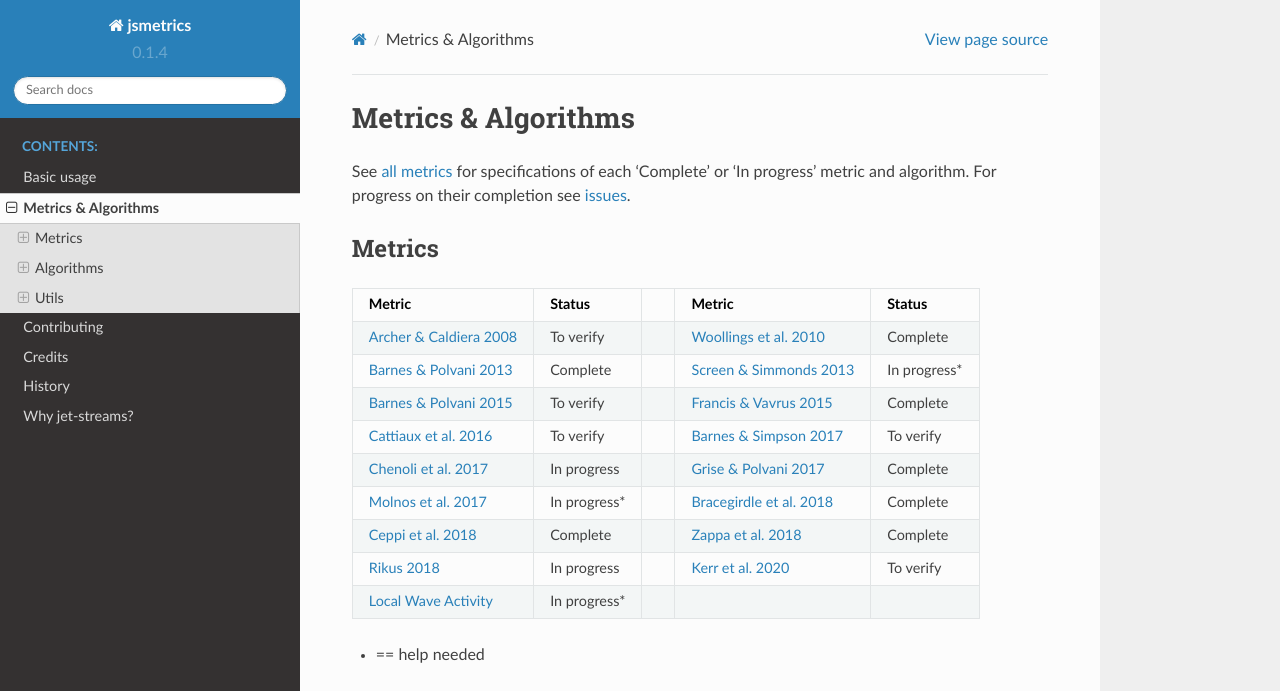
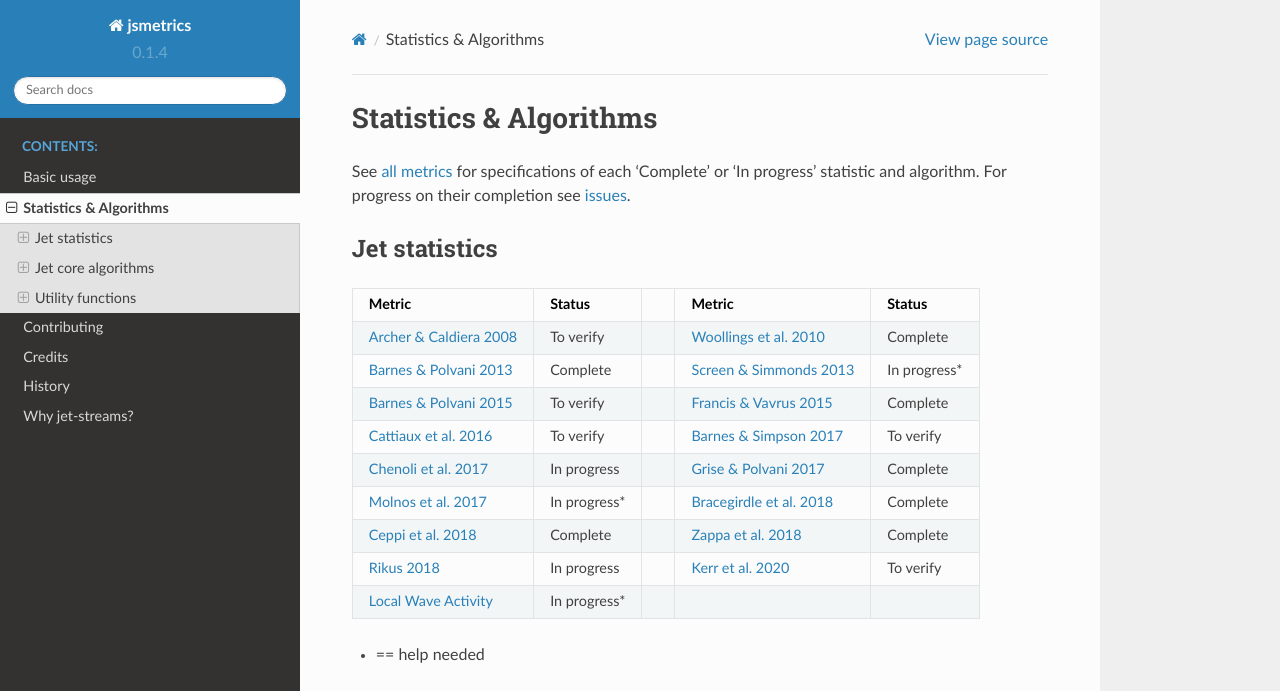
Before and after one commit to Thomasjkeel/jsmetrics, a Sphinx documentation site: the page built from docs/metrics.rst, in a window 1280 px wide and 1400 px high. Shown: the top 691 px of the window. Built offline with Sphinx 7.4.7 and the Read the Docs theme 2.0.0, drawn with Linux system fonts in a browser that asks for light colours; pages that are not in the unit, such as notebooks, are missing from menus; some of the changed text lies outside the part shown; grey boxes are pictures that could not be loaded.

Commit message:
update metric rst

```diff
--- a/docs/metrics.rst
+++ b/docs/metrics.rst
@@ -1,15 +1,15 @@
 ====================
-Metrics & Algorithms
+Statistics & Algorithms
 ====================
 
-See `all metrics`_ for specifications of each 'Complete' or 'In progress' metric and algorithm. For progress on their completion see `issues`_.
+See `all metrics`_ for specifications of each 'Complete' or 'In progress' statistic and algorithm. For progress on their completion see `issues`_.
 
 .. _all metrics: https://github.com/Thomasjkeel/jsmetrics/blob/main/jsmetrics/details_for_all_metrics.py
 .. _issues: https://github.com/Thomasjkeel/jsmetrics/issues
 
 
-Metrics
-########
+Jet statistics
+##############
 .. table::
    :align: left
    :widths: auto
@@ -40,8 +40,8 @@ Metrics
    :noindex:
 
 
-Metric sub-components
----------------------
+Jet statistic sub-components
+----------------------------
 
 .. automodule:: jsmetrics.metrics.jet_statistics_components
    :members:
@@ -50,8 +50,9 @@ Metric sub-components
    :show-inheritance:
    :noindex:
 
-Algorithms
-##########
+
+Jet core algorithms
+###################
 
 .. table::
    :align: left
@@ -74,8 +75,8 @@ Algorithms
    :show-inheritance:
    :noindex:
 
-Algorithm sub-components
-------------------------
+Jet core algorithm sub-components
+---------------------------------
 
 .. automodule:: jsmetrics.metrics.jet_core_algorithms_components
    :members:
@@ -84,8 +85,8 @@ Algorithm sub-components
    :show-inheritance:
    :noindex:
 
-Utils
-########
+Utility functions
+#################
 
 Data Utils
 ------------------------
```
